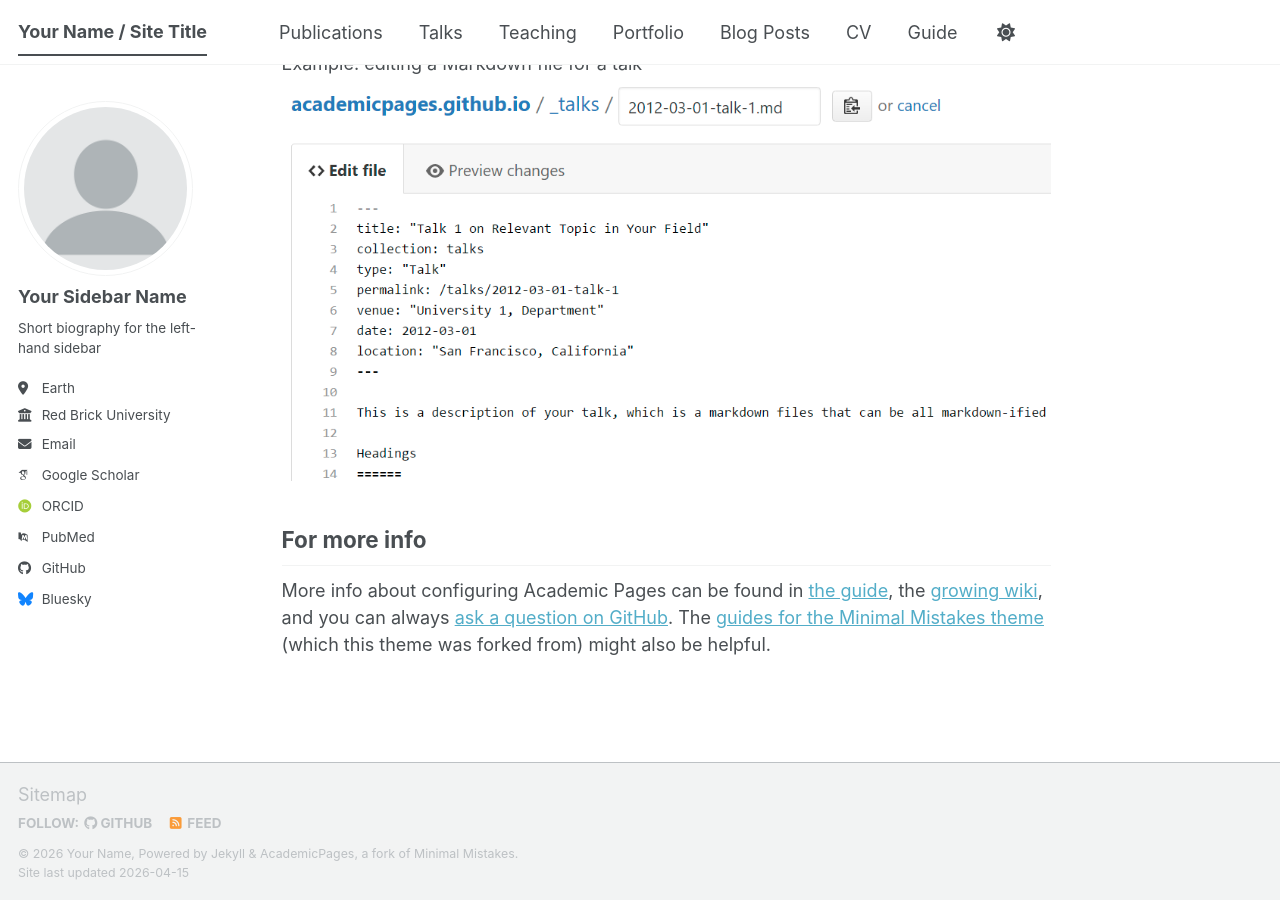
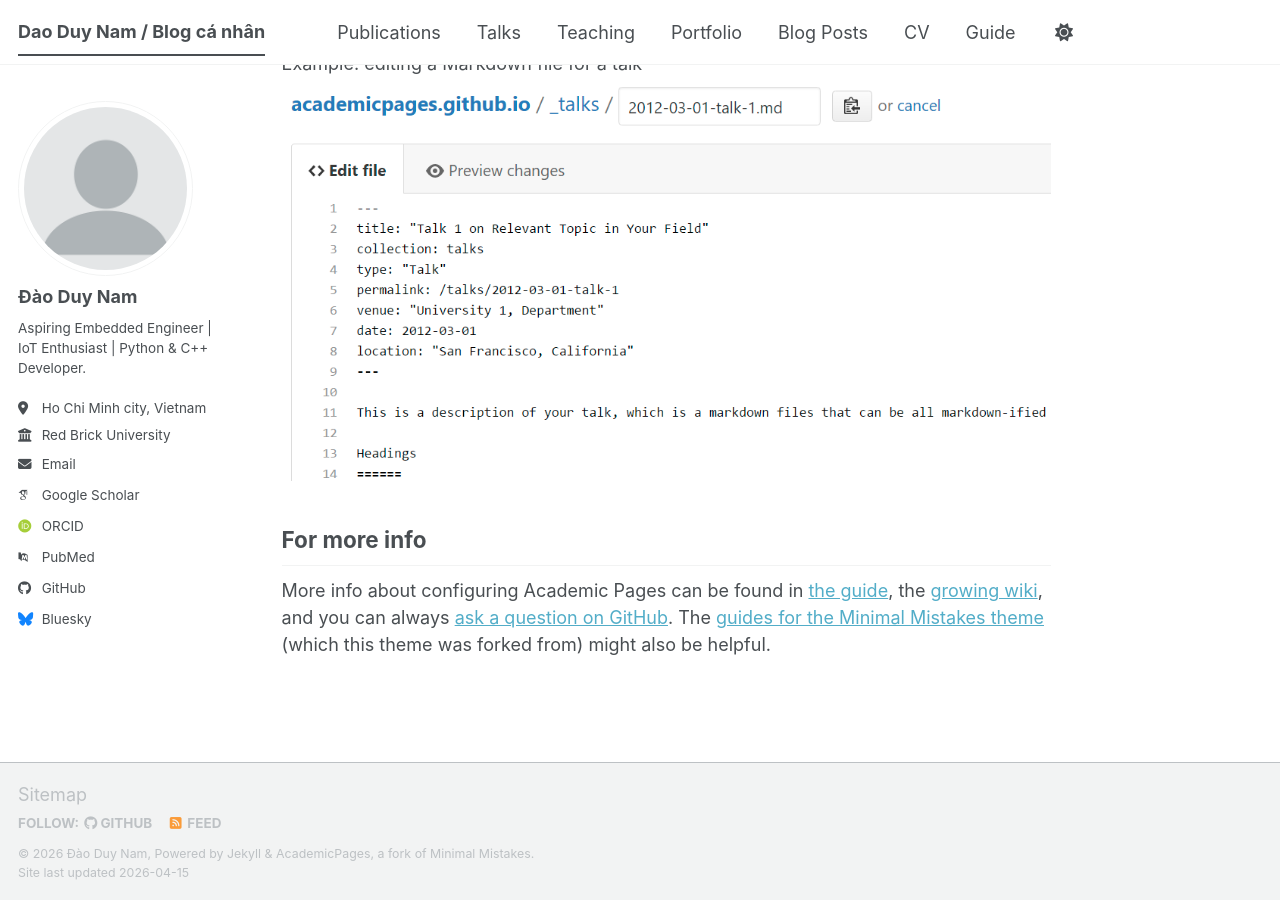
Before and after one commit to namdaoduy-04/namdaoduy-04.github.io, a Jekyll site: the page built from _pages/about.md, in a window 1280 px wide and 900 px high, scrolled down 2720 px. Built offline with Jekyll 4.4.1, drawn with Linux system fonts in a browser that asks for light colours; some web fonts are replaced; a script bundle is joined from its source files by our own code; library files that are not in the unit come from our copies.

Commit message:
docs: cap nhat thong tin ca nhan author

```diff
--- a/_config.yml
+++ b/_config.yml
@@ -9,11 +9,11 @@
 # Basic Site Settings
 locale                   : "en-US"
 site_theme               : "default" # The available themes options are "default", "air", "sunrise", "mint", "dirt" and "contrast"
-title                    : "Your Name / Site Title"
+title                    : "Dao Duy Nam / Blog cá nhân "
 title_separator          : "-"
-name                     : &name "Your Name"
-description              : &description "Your Name's academic portfolio"   # Update this with a general description of your site, this is the default if not overridden by a page
-url                      : https://academicpages.github.io # The base hostname & protocol for your site e.g. "https://[your GitHub username].github.io",
+name                     : &name "Đào Duy Nam"
+description              : &description "Sinh viên ngành IoT - Viễn Thông"   # Update this with a general description of your site, this is the default if not overridden by a page
+url                      : https://namdaoduy-04.github.io # The base hostname & protocol for your site e.g. "https://[your GitHub username].github.io",
                                                            # or if you already have some other page hosted on Github then use "https://[your GitHub username].github.io/[Your Repo Name]"
 baseurl                  : "" # the subpath of your site, e.g. "/blog"
 repository               : "academicpages/academicpages.github.io"
@@ -24,13 +24,13 @@ repository               : "academicpages/academicpages.github.io"
 author:
   # Biographic information
   avatar           : "profile.png"
-  name             : "Your Sidebar Name"
+  name             : "Đào Duy Nam"
   pronouns         : # example: "she/her"
-  bio              : "Short biography for the left-hand sidebar"
-  location         : "Earth"
+  bio              : "Aspiring Embedded Engineer | IoT Enthusiast | Python & C++ Developer."
+  location         : "Ho Chi Minh city, Vietnam"
   employer         : "Red Brick University"
   uri              : # URL
-  email            : "none@example.org"
+  email            : "dduynam04@gmail.com"
 
   # Academic websites
   academia         : # URL
@@ -51,7 +51,7 @@ author:
   bitbucket        : # Username - Update with your username on the site
   codepen          : # Username
   dribbble         : # Username
-  github           : "academicpages"
+  github           : "namdaoduy-04"
   kaggle           : # Username
   stackoverflow    : # User number or user number and name (i.e., use "1" or "1/jeff-atwood")
 
```
